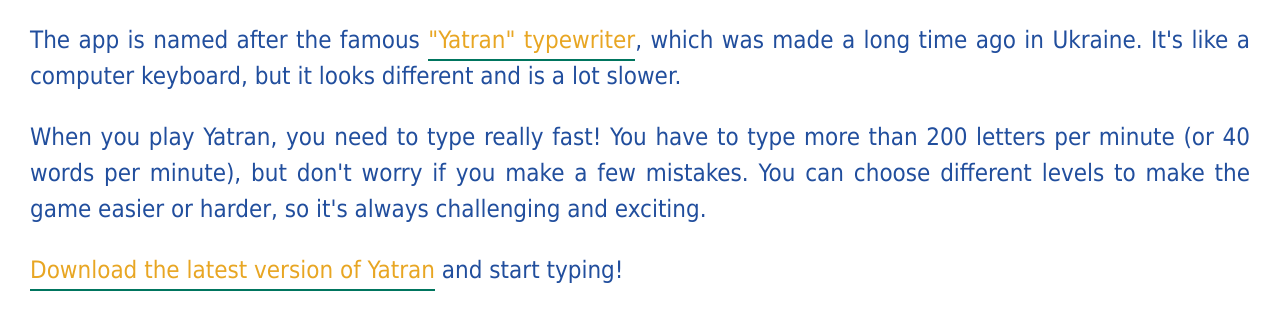
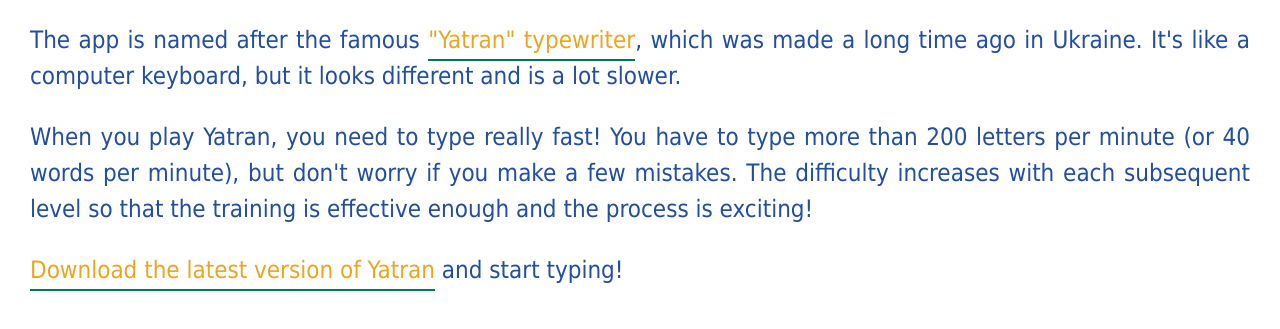
Before and after one commit to Zhuravl/Yatran, a plain HTML site: page index.html in a window 1280 px wide. Shown: the part 417-746 px from the top of the page. Drawn offline with Linux system fonts and the light colour scheme.

Commit message:
Improved ENG site text

```diff
--- a/index.html
+++ b/index.html
@@ -51,8 +51,8 @@
     typewriter</a>, which was made a long time ago in Ukraine. It's like a computer keyboard, but it looks different and
     is a lot slower.</p>
 <p>When you play Yatran, you need to type really fast! You have to type more than 200 letters per minute (or 40 words
-    per minute), but don't worry if you make a few mistakes. You can choose different levels to make the game easier or
-    harder, so it's always challenging and exciting.</p>
+    per minute), but don't worry if you make a few mistakes. The difficulty increases with each subsequent level
+    so that the training is effective enough and the process is exciting!</p>
 <p><a href="https://github.com/Zhuravl/Yatran/releases/latest">Download the latest version of Yatran</a> and start
     typing!</p>
 </body>
```
